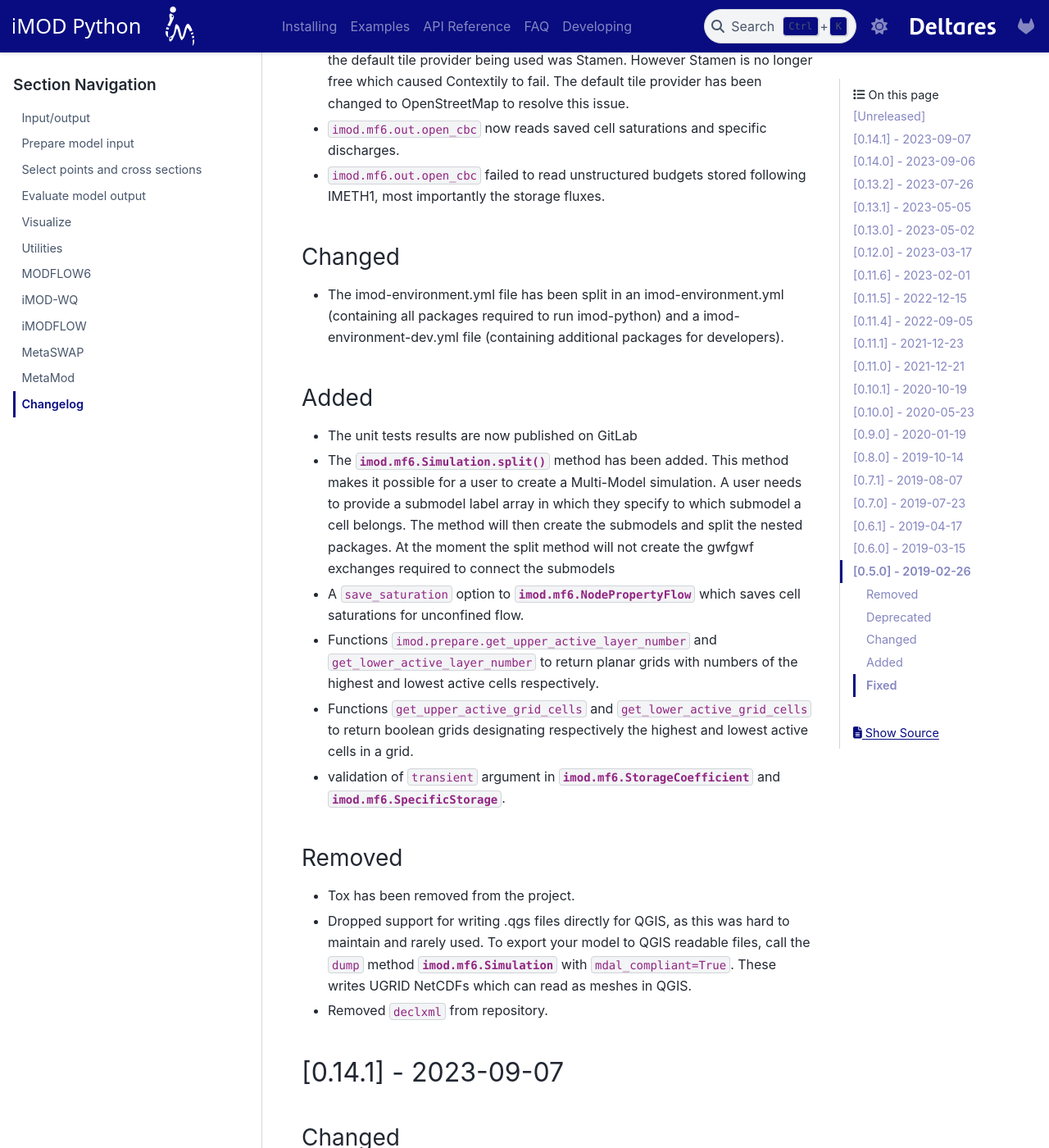
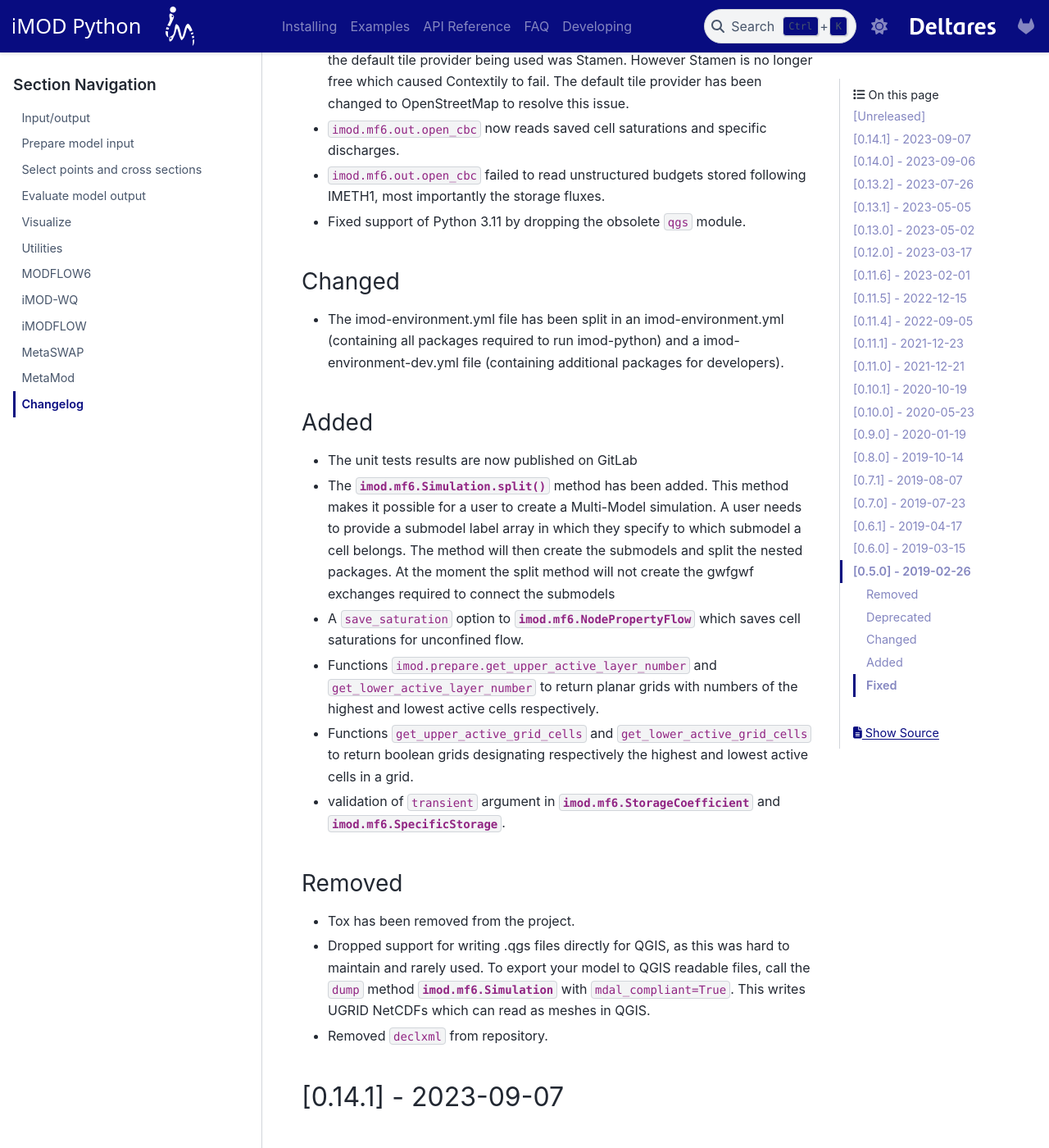
Before and after one commit to Deltares/imod-python, a Sphinx documentation site: the page built from docs/api/changelog.rst, in a window 1280 px wide and 1400 px high, scrolled down 504 px. Shown: the whole window at 82% size. Built offline with Sphinx 7.4.7 and the PyData theme 0.15.4, drawn with Linux system fonts in a browser that asks for light colours; pages that are not in the unit, such as notebooks, are missing from menus; cross-references to code outside the pages are shown as plain code.

Commit message:
Revert unpinning of python version until DSD has finished. Resolve review comments.

```diff
--- a/docs/api/changelog.rst
+++ b/docs/api/changelog.rst
@@ -21,6 +21,7 @@
 - :function:`imod.mf6.out.open_cbc` now reads saved cell saturations and specific discharges.
 - :function:`imod.mf6.out.open_cbc` failed to read unstructured budgets stored
   following IMETH1, most importantly the storage fluxes.
+- Fixed support of Python 3.11 by dropping the obsolete ``qgs`` module.
 
 Changed
 ~~~~~~~
@@ -54,7 +55,7 @@
 - Dropped support for writing .qgs files directly for QGIS, as this was hard to
   maintain and rarely used. To export your model to QGIS readable files, call
   the ``dump`` method :class:`imod.mf6.Simulation` with ``mdal_compliant=True``.
-  These writes UGRID NetCDFs which can read as meshes in QGIS.
+  This writes UGRID NetCDFs which can read as meshes in QGIS.
 - Removed ``declxml`` from repository.
 
 [0.14.1] - 2023-09-07
--- a/imod-environment.yml
+++ b/imod-environment.yml
@@ -29,7 +29,7 @@
       - pandamesh
   - pydata-sphinx-theme
   - pyproj
-  - python>=3.10
+  - python=3.10
   - pyvista
   - rasterio>=1.0
   - rioxarray
```
